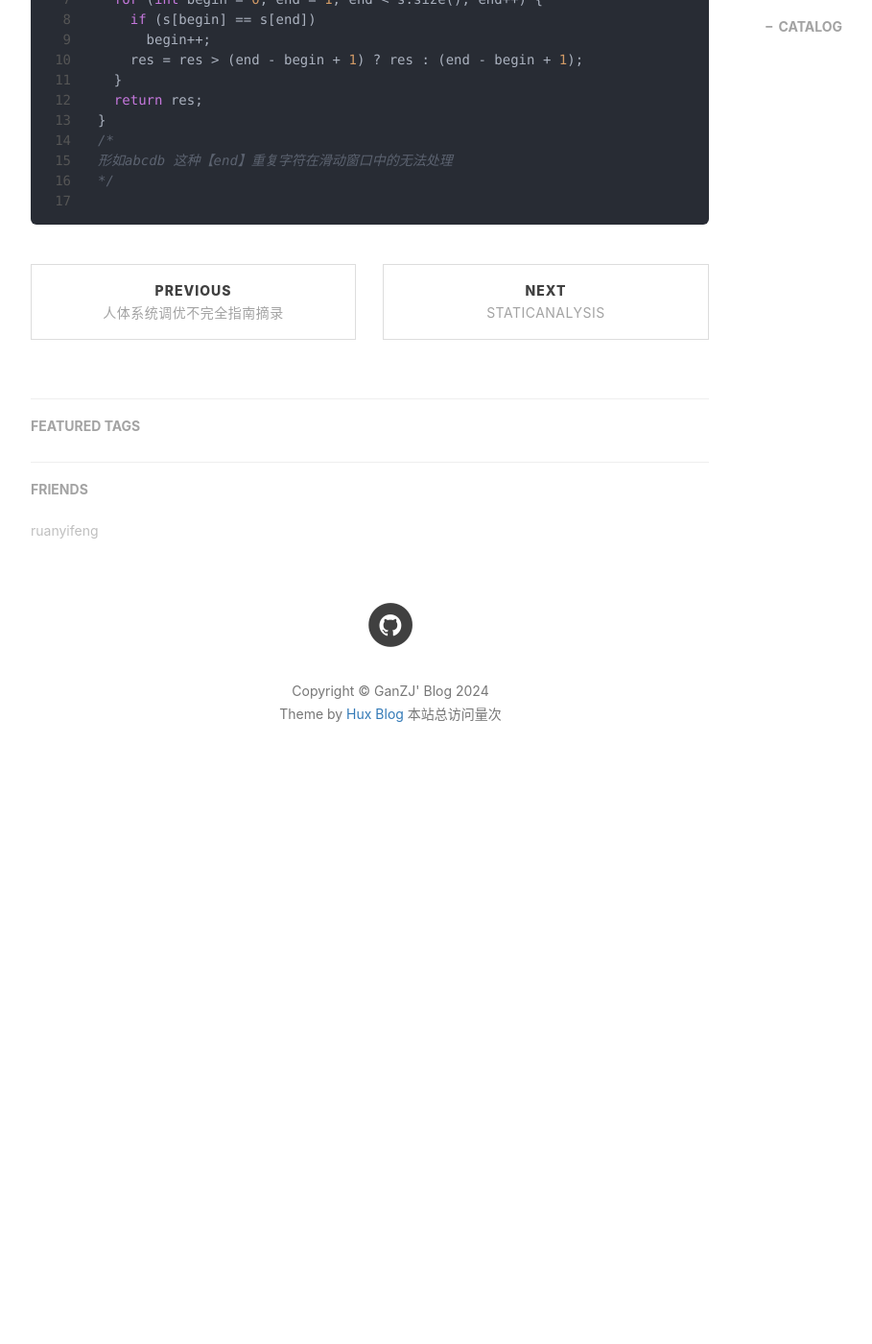
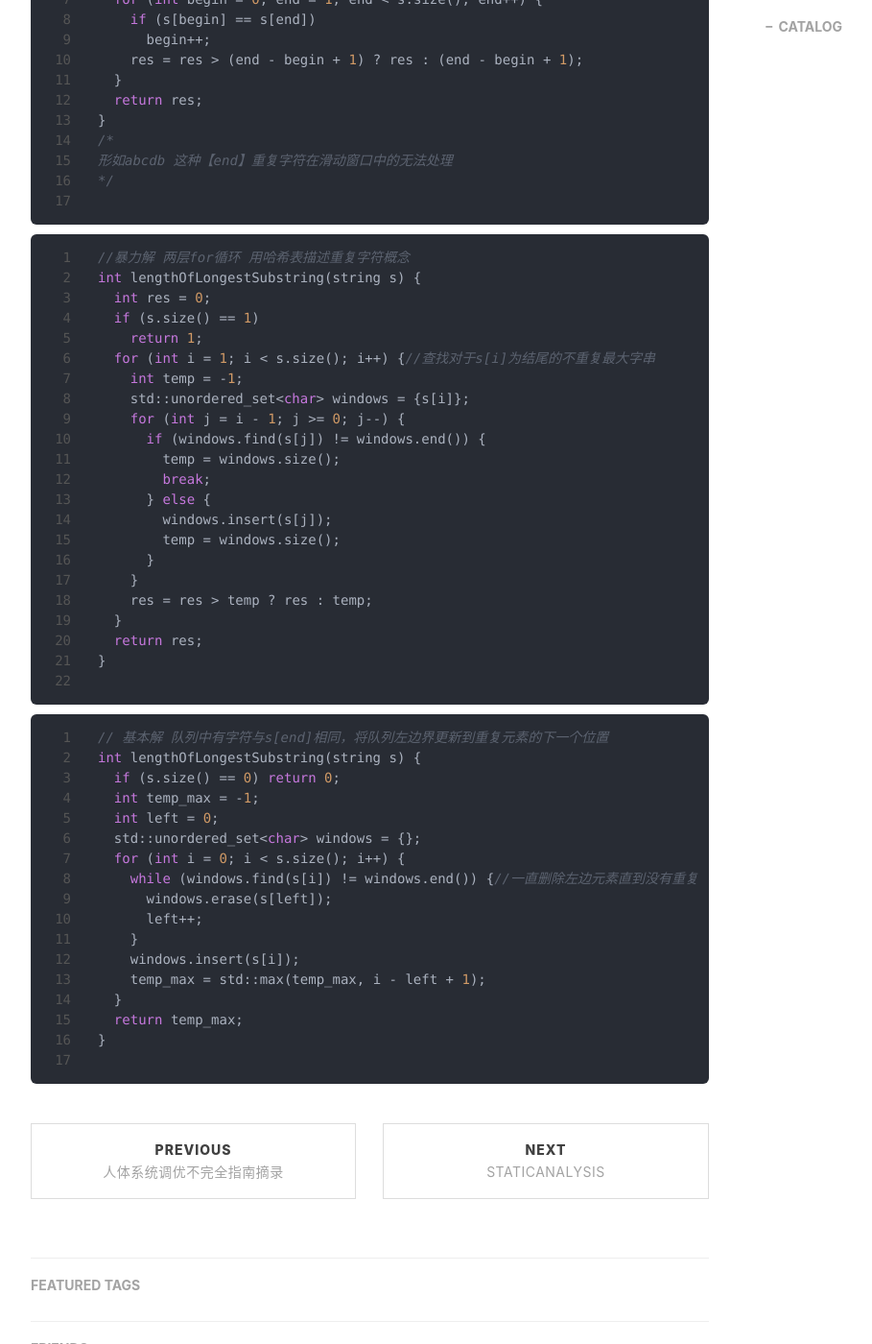
Before and after one commit to Lhrek/Lhrek.github.io, a Jekyll site: the page built from _posts/2024-1-30-LC03.md, in a window 1280 px wide and 1400 px high, scrolled down 715 px. Shown: the whole window at 96% size, without its empty margins (233-1142 px from the left). Built offline with Jekyll 4.4.1, drawn with Linux system fonts in a browser that asks for light colours; nearby versions of some CDN libraries; comment, search, counter and statistics services are not loaded; before the commit the page ends 1563 px from its top, so only the background shows below that.

Commit message:
mac commit

````diff
--- a/_posts/2024-1-30-LC03.md
+++ b/_posts/2024-1-30-LC03.md
@@ -34,3 +34,52 @@ int lengthOfLongestSubstring(string s) {
 */
 
 ```
+
+
+
+```cpp
+//暴力解 两层for循环 用哈希表描述重复字符概念
+int lengthOfLongestSubstring(string s) {
+  int res = 0;
+  if (s.size() == 1)
+    return 1;
+  for (int i = 1; i < s.size(); i++) {//查找对于s[i]为结尾的不重复最大字串
+    int temp = -1;
+    std::unordered_set<char> windows = {s[i]};
+    for (int j = i - 1; j >= 0; j--) {
+      if (windows.find(s[j]) != windows.end()) {
+        temp = windows.size();
+        break;
+      } else {
+        windows.insert(s[j]);
+        temp = windows.size();
+      }
+    }
+    res = res > temp ? res : temp;
+  }
+  return res;
+}
+
+```
+
+
+
+```cpp
+
+// 基本解 队列中有字符与s[end]相同，将队列左边界更新到重复元素的下一个位置
+int lengthOfLongestSubstring(string s) {
+  if (s.size() == 0) return 0;
+  int temp_max = -1;
+  int left = 0;
+  std::unordered_set<char> windows = {};
+  for (int i = 0; i < s.size(); i++) {
+    while (windows.find(s[i]) != windows.end()) {//一直删除左边元素直到没有重复
+      windows.erase(s[left]);
+      left++;
+    }
+    windows.insert(s[i]);
+    temp_max = std::max(temp_max, i - left + 1);
+  }
+  return temp_max;
+}
+```
````
Also changed, not shown: other parts of _posts/2024-1-30-LC03.md (+1 -1 lines).
